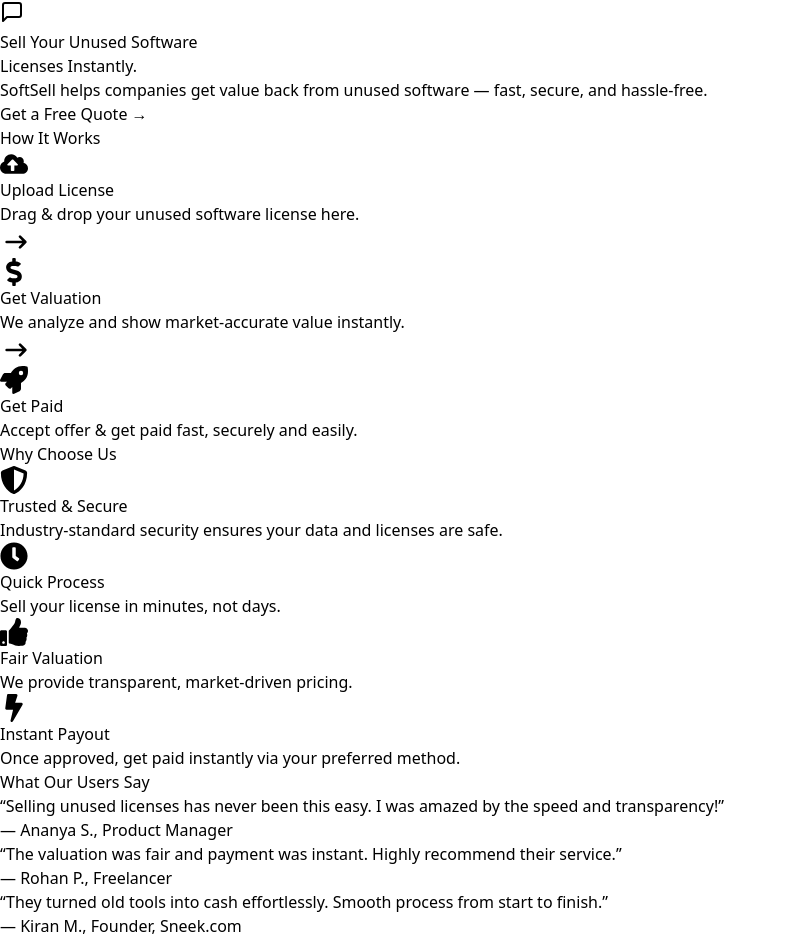
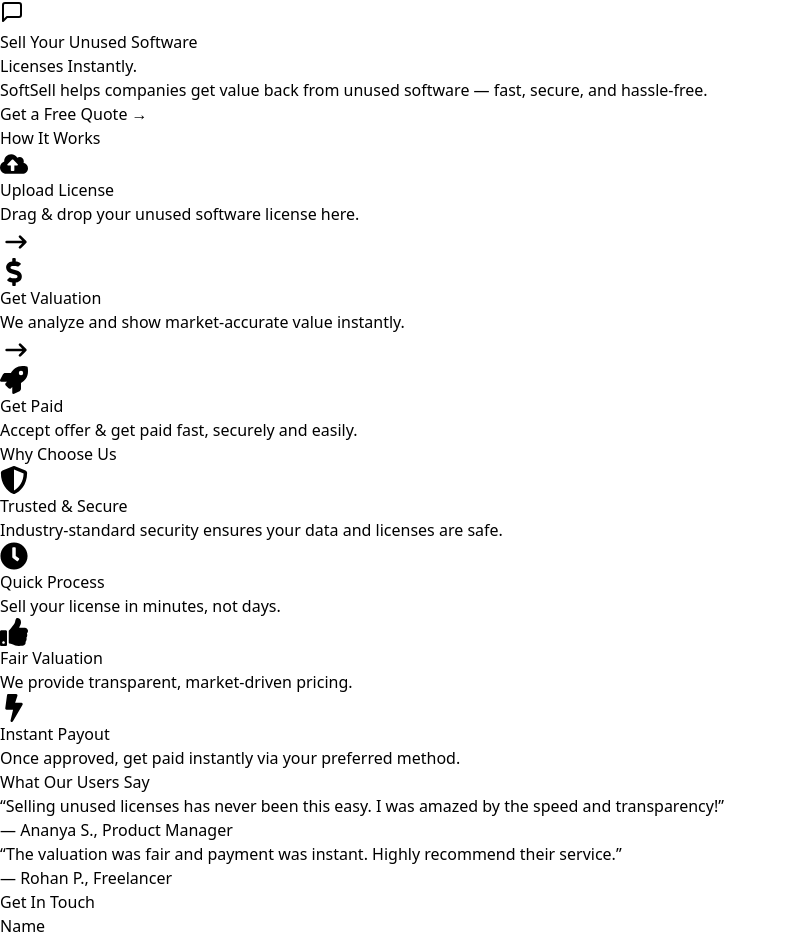
Before and after one commit to Anas-2357/credex-assignment, a React (Vite) app: page / in a window 1280 px wide. Shown: the top 942 px of the page, without its empty margins (0-787 px from the left). Built offline with nearby package versions, Linux system fonts and the light colour scheme.

Commit message:
add only 2 testimonials according to guidelines

```diff
--- a/src/components/Testimonials.jsx
+++ b/src/components/Testimonials.jsx
@@ -11,11 +11,11 @@
         role: "Freelancer",
         quote: "The valuation was fair and payment was instant. Highly recommend their service.",
     },
-    {
-        name: "Kiran M.",
-        role: "Founder, Sneek.com",
-        quote: "They turned old tools into cash effortlessly. Smooth process from start to finish.",
-    },
+    // {
+    //     name: "Kiran M.",
+    //     role: "Founder, Sneek.com",
+    //     quote: "They turned old tools into cash effortlessly. Smooth process from start to finish.",
+    // },
 ];
 
 const bubbleVariants = {
```
